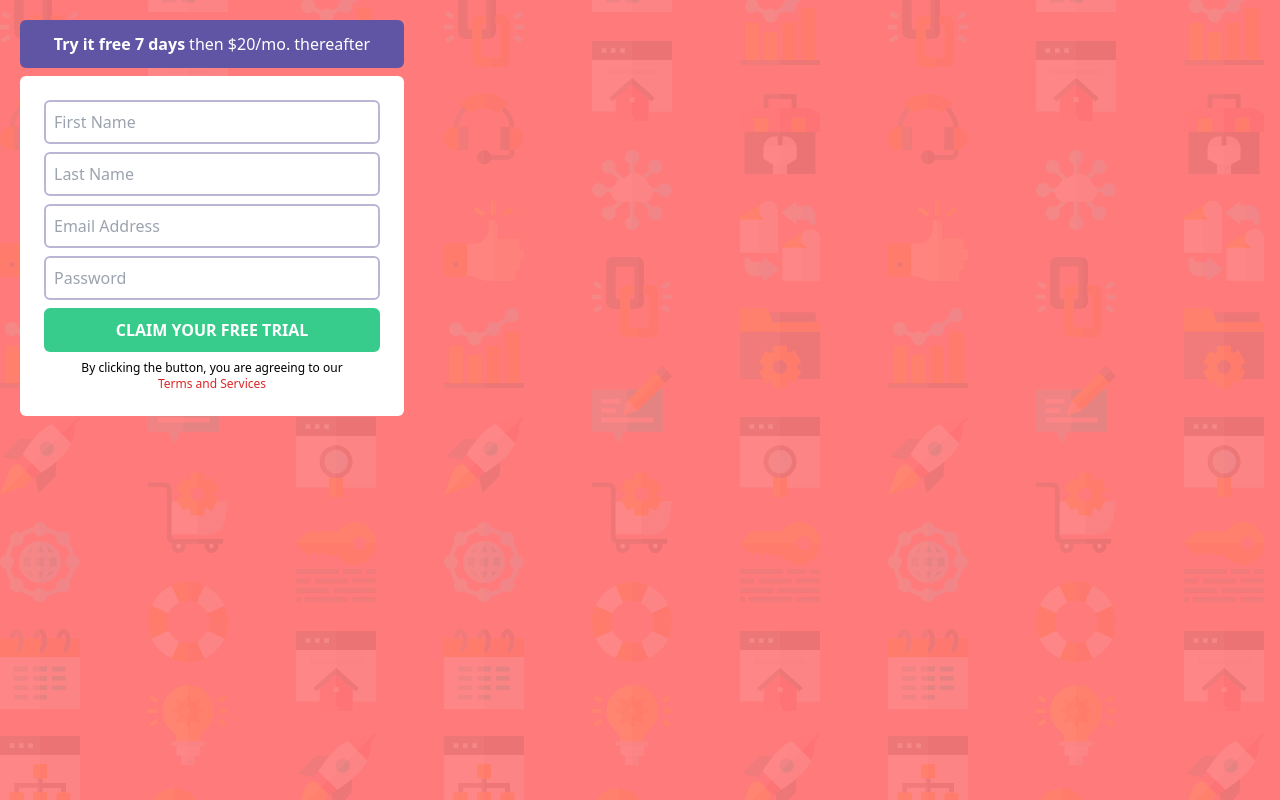
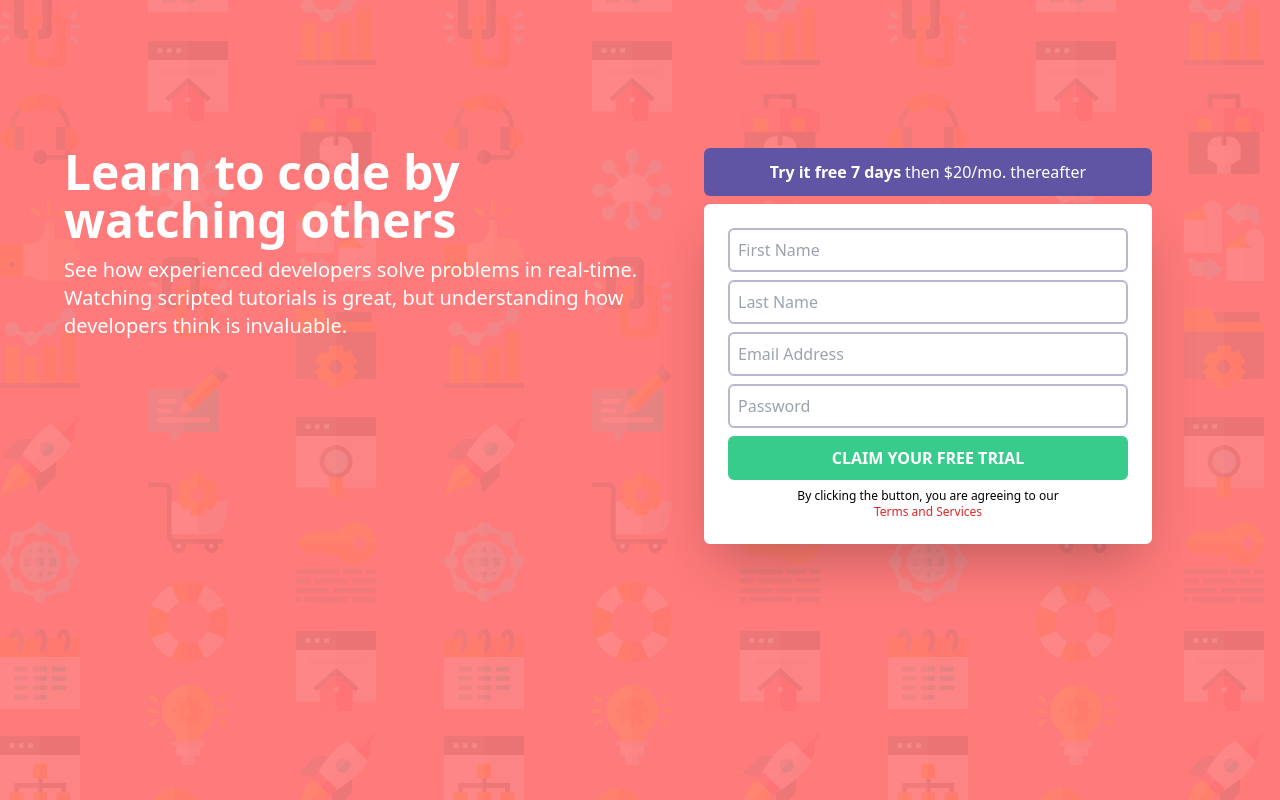
Before and after one commit to matheuspergoli/rep-testes, a Next.js app in the folder pratica1/: page / in a window 1280 px wide. Built offline with nearby package versions, Linux system fonts and the light colour scheme.

Commit message:
pratica1

```diff
--- a/pratica1/components/Form/index.jsx
+++ b/pratica1/components/Form/index.jsx
@@ -23,9 +23,11 @@ function Form() {
 	}
 
 	return (
-		<section className='flex flex-col gap-2 w-full max-w-sm'>
+		<div className='flex flex-col gap-2 w-full max-w-md col-start-2 col-end-3'>
 			<Title />
-			<form className='p-6 rounded-md bg-white' onSubmit={formik.handleSubmit}>
+			<form
+				className='p-6 shadow-2xl rounded-md bg-white'
+				onSubmit={formik.handleSubmit}>
 				<Input
 					type='text'
 					name='firstName'
@@ -84,7 +86,7 @@ function Form() {
 					<span className='block text-red-600'>Terms and Services</span>
 				</p>
 			</form>
-		</section>
+		</div>
 	)
 }
 
--- /dev/null
+++ b/pratica1/components/Heading/index.jsx
@@ -0,0 +1,18 @@
+import React from 'react'
+
+function Heading() {
+	return (
+		<header className='col-start-1 col-end-2 text-white'>
+			<h1 className='w-full max-w-md text-5xl font-bold mb-3'>
+				Learn to code by watching others
+			</h1>
+			<h2 className='w-full max-w-xl block text-xl'>
+				See how experienced developers solve problems in real-time. Watching
+				scripted tutorials is great, but understanding how developers think is
+				invaluable.
+			</h2>
+		</header>
+	)
+}
+
+export default Heading
--- a/pratica1/pages/index.jsx
+++ b/pratica1/pages/index.jsx
@@ -1,14 +1,16 @@
 import Head from 'next/head'
 import Form from '../components/Form'
+import Heading from '../components/Heading'
 
 function Home() {
 	return (
-		<>
+		<main className='m-32 mx-auto w-full max-w-fit grid grid-cols-2 justify-items-center'>
 			<Head>
 				<title>Intro Component</title>
 			</Head>
+			<Heading />
 			<Form />
-		</>
+		</main>
 	)
 }
 
```
